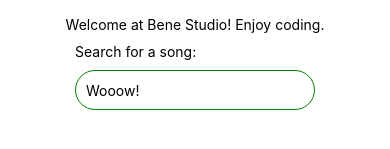
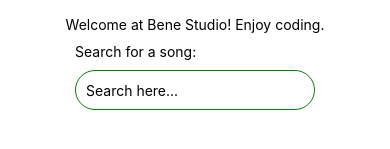
Before and after one commit to benestudio/react-native-ws-2018-feb, a React Native app: screen / in a window 390 px wide. Shown: the part 359-508 px from the top of the page. Built offline with nearby package versions, Linux system fonts and the light colour scheme.

Commit message:
converted serach to a controlled component

```diff
--- a/src/Components/Search.js
+++ b/src/Components/Search.js
@@ -24,13 +24,30 @@ const styles = StyleSheet.create({
 export default class Seacrh extends Component {
   constructor() {
     super();
+
+    this.state = {
+      text: '',
+    };
+  }
+
+  handleChangeText(newText) {
+    this.setState({
+      text: newText,
+    });
   }
 
   render() {
+    const { text } = this.state;
+
     return (
       <View style={styles.container}>
         <Text style={styles.text}>Search for a song:</Text>
-        <TextInput style={styles.input} value="Wooow!" />
+        <TextInput
+          style={styles.input}
+          value={text}
+          placeholder="Search here..."
+          onChangeText={newText => this.handleChangeText(newText)}
+        />
       </View>
     );
   }
```
